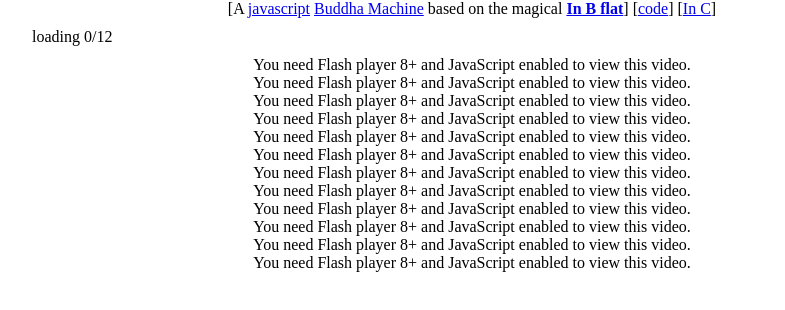
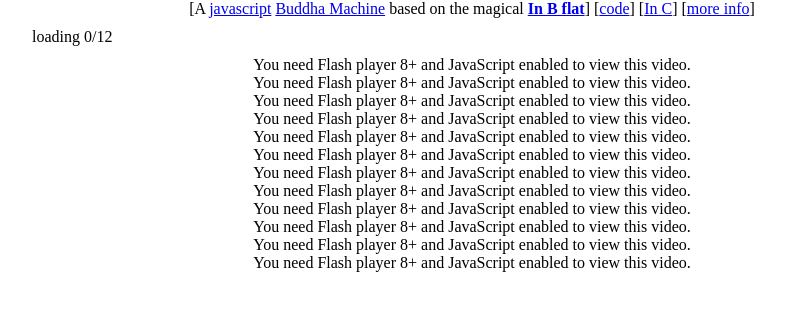
Before and after one commit to rajbot/Bb-Buddha-Machine, a plain HTML site: page index.html in a window 1280 px wide. Shown: the whole page, without its empty margins (168-953 px from the left). Drawn offline with nearby package versions, Linux system fonts and the light colour scheme; a script that the page names is missing.

Commit message:
add README and link to github

```diff
--- a/index.html
+++ b/index.html
@@ -11,7 +11,7 @@
 <div id="container">
 
 <div>
-[A <a href="http://code.google.com/apis/youtube/js_api_reference.html">javascript</a> <a href="http://en.wikipedia.org/wiki/Buddha_machine">Buddha Machine</a> based on the magical <b><a href="http://inbflat.net">In B flat</a></b>] [<a href="BbBuddha.js">code</a>] [<a href="http://en.wikipedia.org/wiki/In_C">In C</a>]
+[A <a href="http://code.google.com/apis/youtube/js_api_reference.html">javascript</a> <a href="http://en.wikipedia.org/wiki/Buddha_machine">Buddha Machine</a> based on the magical <b><a href="http://inbflat.net">In B flat</a></b>] [<a href="https://github.com/rajbot/Bb-Buddha-Machine">code</a>] [<a href="http://en.wikipedia.org/wiki/In_C">In C</a>] [<a href="http://www.tikirobot.net/wp/2009/05/12/bflat-buddha-machine/">more info</a>]
 </div>
 
 <div id="controls">
```
Also changed, not shown: 1 other file.
